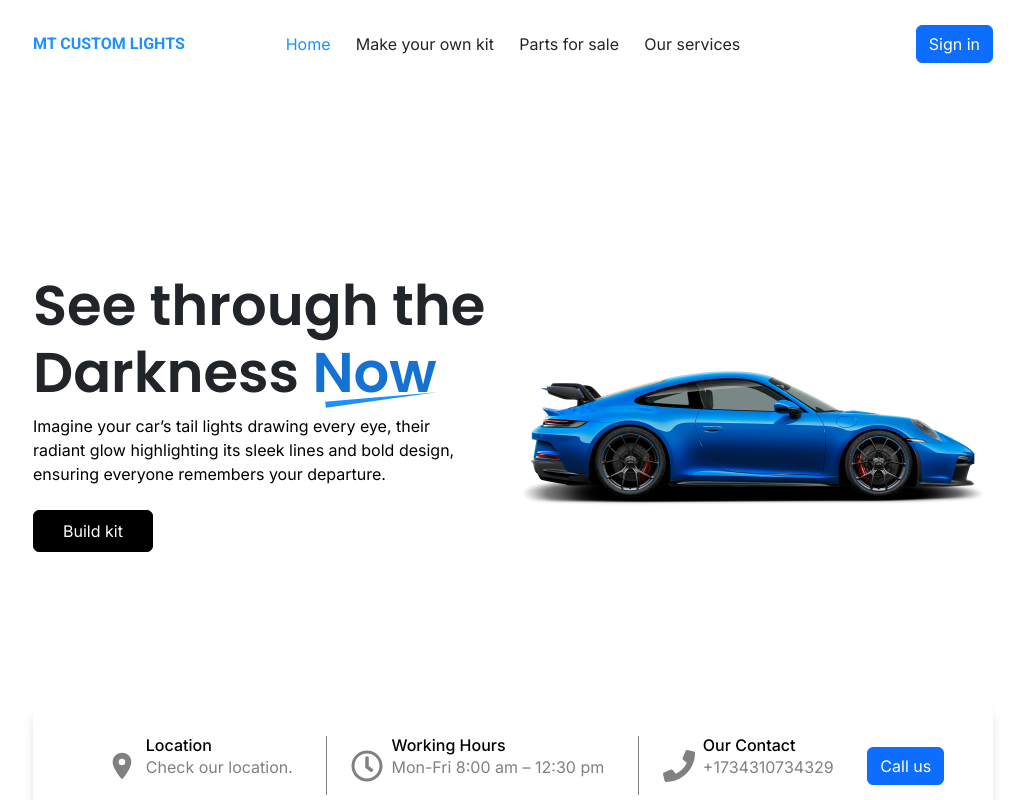
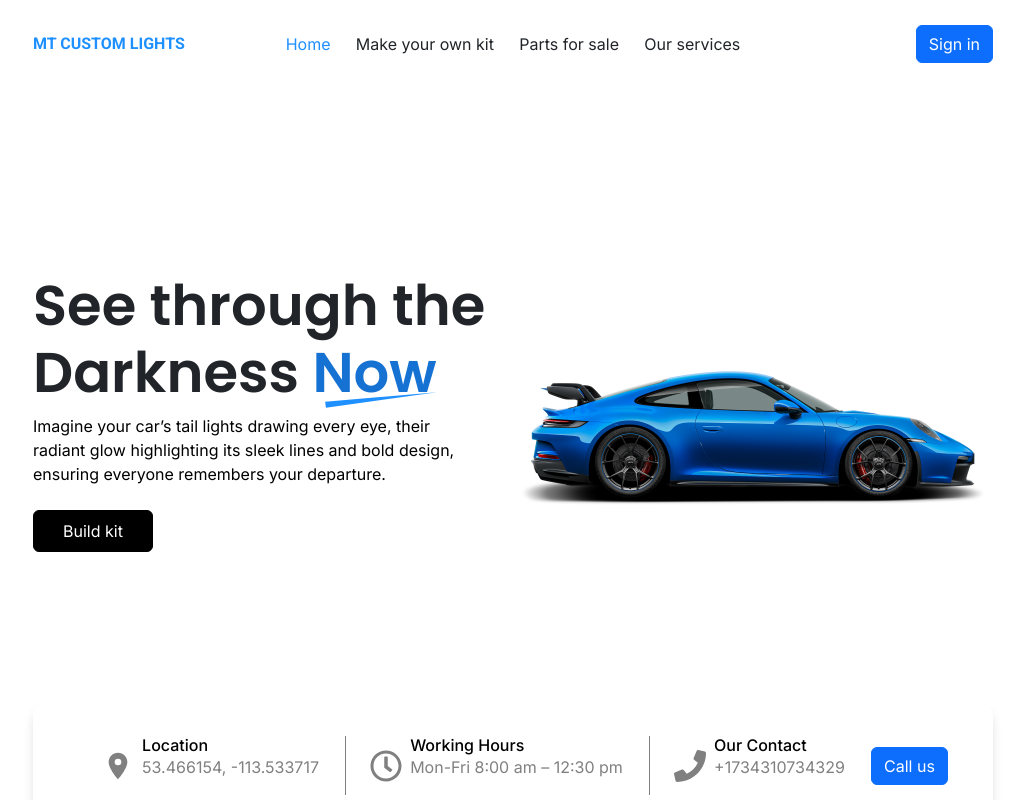
Before and after one commit to kennataddese6/threecars, a Next.js app: page / in a window 1280 px wide. Shown: the top 800 px of the page, without its empty margins (127-1152 px from the left). Built offline with nearby package versions, Linux system fonts and the light colour scheme; a web font is replaced by a local one.

Commit message:
add co-ordinates

```diff
--- a/app/page.tsx
+++ b/app/page.tsx
@@ -252,7 +252,7 @@ export default function Home() {
           <MdLocationOn fontSize={32} color="grey" />
           <div>
             <h6>Location</h6>
-            <p>Check our location.</p>
+            <p>53.466154, -113.533717</p>
           </div>
         </div>
         <div className="sneakInfoItem borderLine">
```
